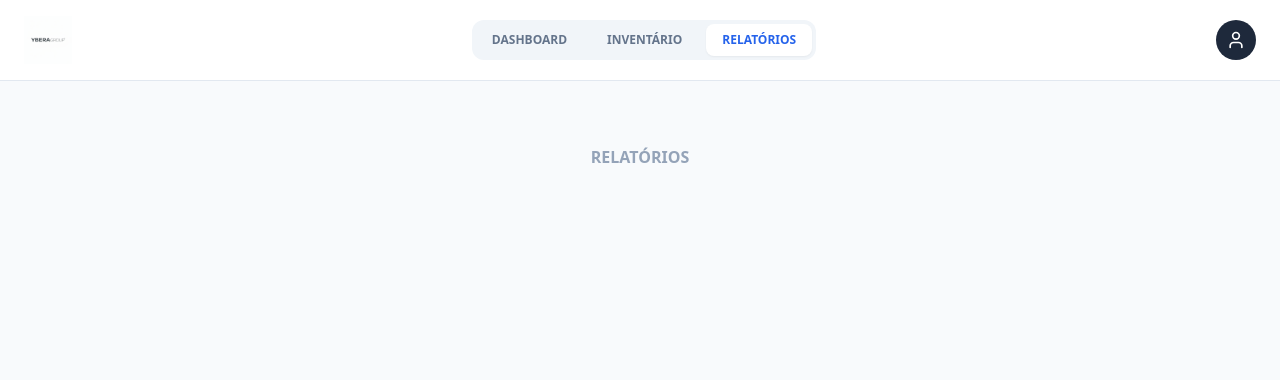
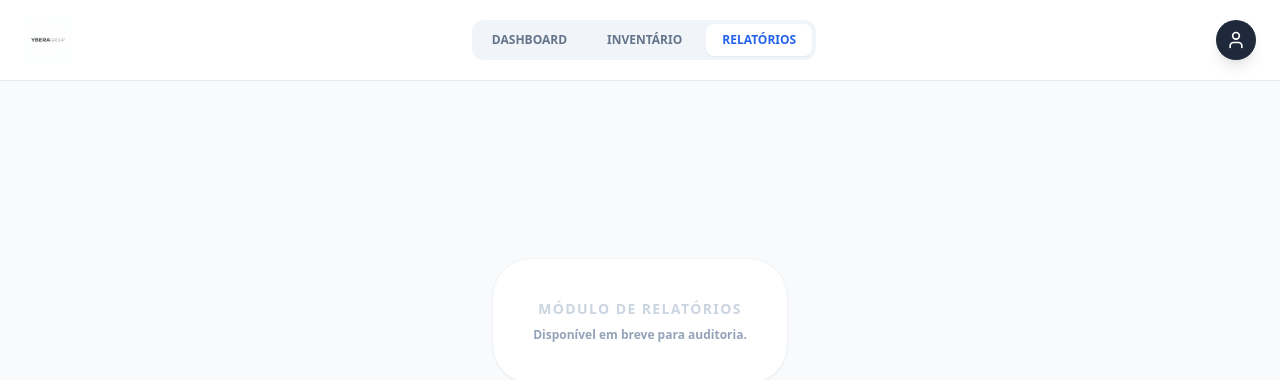
Before and after one commit to mackenzi47/estoque-health2.0, a React app in the folder frontend/: page / in a window 1280 px wide. Both pictures are taken after a click on the button "RELATÓRIOS". Shown: the top 380 px of the page. Built offline with nearby package versions, Linux system fonts and the light colour scheme; the HTML template or start-up script is replaced by a standard one.

Commit message:
fix: movendo logo para public e ajustando path

```diff
--- a/frontend/src/App.jsx
+++ b/frontend/src/App.jsx
@@ -1,5 +1,5 @@
 import React, { useState } from 'react';
-import { LayoutDashboard, ClipboardList, FileText, User } from 'lucide-react';
+import { User } from 'lucide-react';
 import Dashboard from './pages/Dashboard';
 import Inventario from './pages/Inventario';
 
@@ -9,22 +9,58 @@ const App = () => {
   return (
     <div className="min-h-screen bg-[#f8fafc] flex flex-col font-sans">
       <header className="bg-white border-b border-slate-200 px-6 py-4 flex justify-between items-center sticky top-0 z-50">
-        {/* LOGO PURA */}
-        <img src="/src/assets/logo-ybera.png" alt="YBERA GROUP" className="h-12 w-auto" />
+
+        {/* LOGO CORRIGIDA PARA O VERCEL */}
+        {/* Como o arquivo está na pasta 'public', o caminho é direto da raiz '/' */}
+        <img
+          src="/logo-ybera.png"
+          alt="YBERA GROUP"
+          className="h-12 w-auto object-contain"
+        />
 
         <nav className="flex items-center gap-2 bg-slate-100 p-1 rounded-xl">
-          <button onClick={() => setAbaAtiva('dashboard')} className={`px-4 py-2 rounded-lg text-xs font-black ${abaAtiva === 'dashboard' ? 'bg-white text-blue-600 shadow-sm' : 'text-slate-500'}`}>DASHBOARD</button>
-          <button onClick={() => setAbaAtiva('inventario')} className={`px-4 py-2 rounded-lg text-xs font-black ${abaAtiva === 'inventario' ? 'bg-white text-blue-600 shadow-sm' : 'text-slate-500'}`}>INVENTÁRIO</button>
-          <button onClick={() => setAbaAtiva('relatorios')} className={`px-4 py-2 rounded-lg text-xs font-black ${abaAtiva === 'relatorios' ? 'bg-white text-blue-600 shadow-sm' : 'text-slate-500'}`}>RELATÓRIOS</button>
+          <button
+            onClick={() => setAbaAtiva('dashboard')}
+            className={`px-4 py-2 rounded-lg text-xs font-black transition-all ${abaAtiva === 'dashboard' ? 'bg-white text-blue-600 shadow-sm' : 'text-slate-500 hover:text-slate-700'}`}
+          >
+            DASHBOARD
+          </button>
+
+          <button
+            onClick={() => setAbaAtiva('inventario')}
+            className={`px-4 py-2 rounded-lg text-xs font-black transition-all ${abaAtiva === 'inventario' ? 'bg-white text-blue-600 shadow-sm' : 'text-slate-500 hover:text-slate-700'}`}
+          >
+            INVENTÁRIO
+          </button>
+
+          <button
+            onClick={() => setAbaAtiva('relatorios')}
+            className={`px-4 py-2 rounded-lg text-xs font-black transition-all ${abaAtiva === 'relatorios' ? 'bg-white text-blue-600 shadow-sm' : 'text-slate-500 hover:text-slate-700'}`}
+          >
+            RELATÓRIOS
+          </button>
         </nav>
 
-        <div className="w-10 h-10 bg-slate-800 rounded-full flex items-center justify-center text-white"><User size={20} /></div>
+        <div className="w-10 h-10 bg-slate-800 rounded-full flex items-center justify-center text-white shadow-lg cursor-pointer hover:bg-slate-700 transition-colors">
+          <User size={20} />
+        </div>
       </header>
 
-      <main className="flex-1 p-6">
+      <main className="flex-1">
+        {/* Renderização das abas */}
         {abaAtiva === 'dashboard' && <Dashboard />}
+
+        {/* A aba Inventário agora contém: Barras, Local (A2031), SKU, Lote Sênior, Lote Indústria, Validade e Condição */}
         {abaAtiva === 'inventario' && <Inventario />}
-        {abaAtiva === 'relatorios' && <div className="p-10 text-center font-bold text-slate-400">RELATÓRIOS</div>}
+
+        {abaAtiva === 'relatorios' && (
+          <div className="flex items-center justify-center min-h-[60vh]">
+            <div className="text-center p-10 bg-white rounded-[2.5rem] border border-slate-100 shadow-sm">
+              <p className="font-black text-slate-300 uppercase tracking-widest text-sm">Módulo de Relatórios</p>
+              <p className="text-xs font-bold text-slate-400 mt-2">Disponível em breve para auditoria.</p>
+            </div>
+          </div>
+        )}
       </main>
     </div>
   );
```
Also changed, not shown: frontend/public/logo-ybera.png (renamed from frontend/src/assets/logo-ybera.png).
